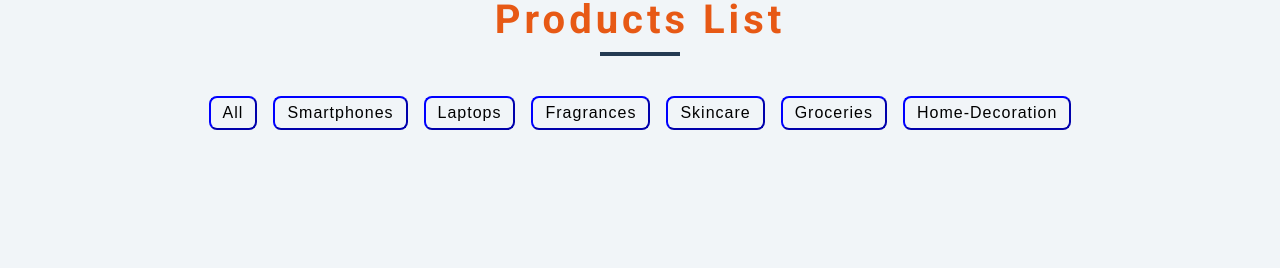
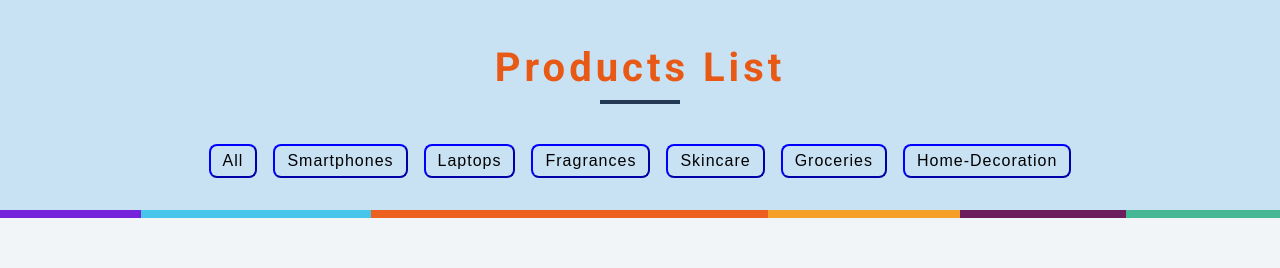
Before and after one commit to cw-barry/Products-List, a website with bundled scripts: page index.html in a window 1280 px wide. Shown: the top 268 px of the page. Built offline with nearby package versions, Linux system fonts and the light colour scheme.

Commit message:
update html

```diff
--- a/index.html
+++ b/index.html
@@ -14,6 +14,7 @@
   </head>
   <body>
     <section class="product">
+      <div class="header">
         <!-- title -->
         <div class="title">
           <h2>Products List</h2>
@@ -29,7 +30,10 @@
           smartphones
         </button>
 
-      --></div>
+      -->
+        </div>
+        <div class="colorfulBand"></div>
+      </div>
       <!-- product items -->
       <div class="section-center">
         <!-- single item -->
@@ -43,9 +47,9 @@
           <div class="item-info">
             <header>
               <h4>iPhone 9</h4>
-              <h4 class="price">$549</h4>
             </header>
             <p class="item-text">An apple mobile which is nothing like apple</p>
+            <h4 class="price">$549</h4>
           </div>
         </article>
 
```
Lines whose indentation alone changed are shown as unchanged.
